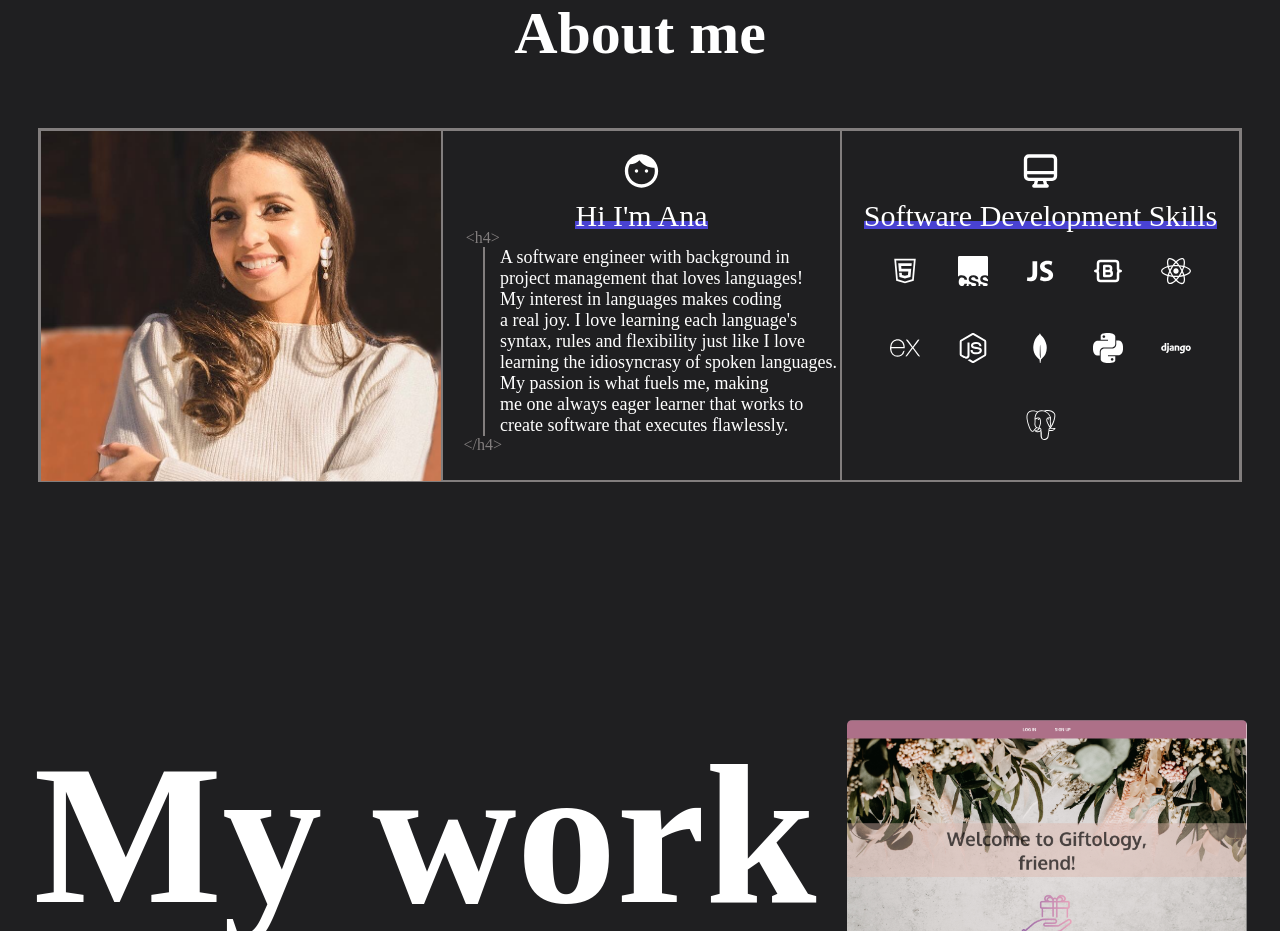
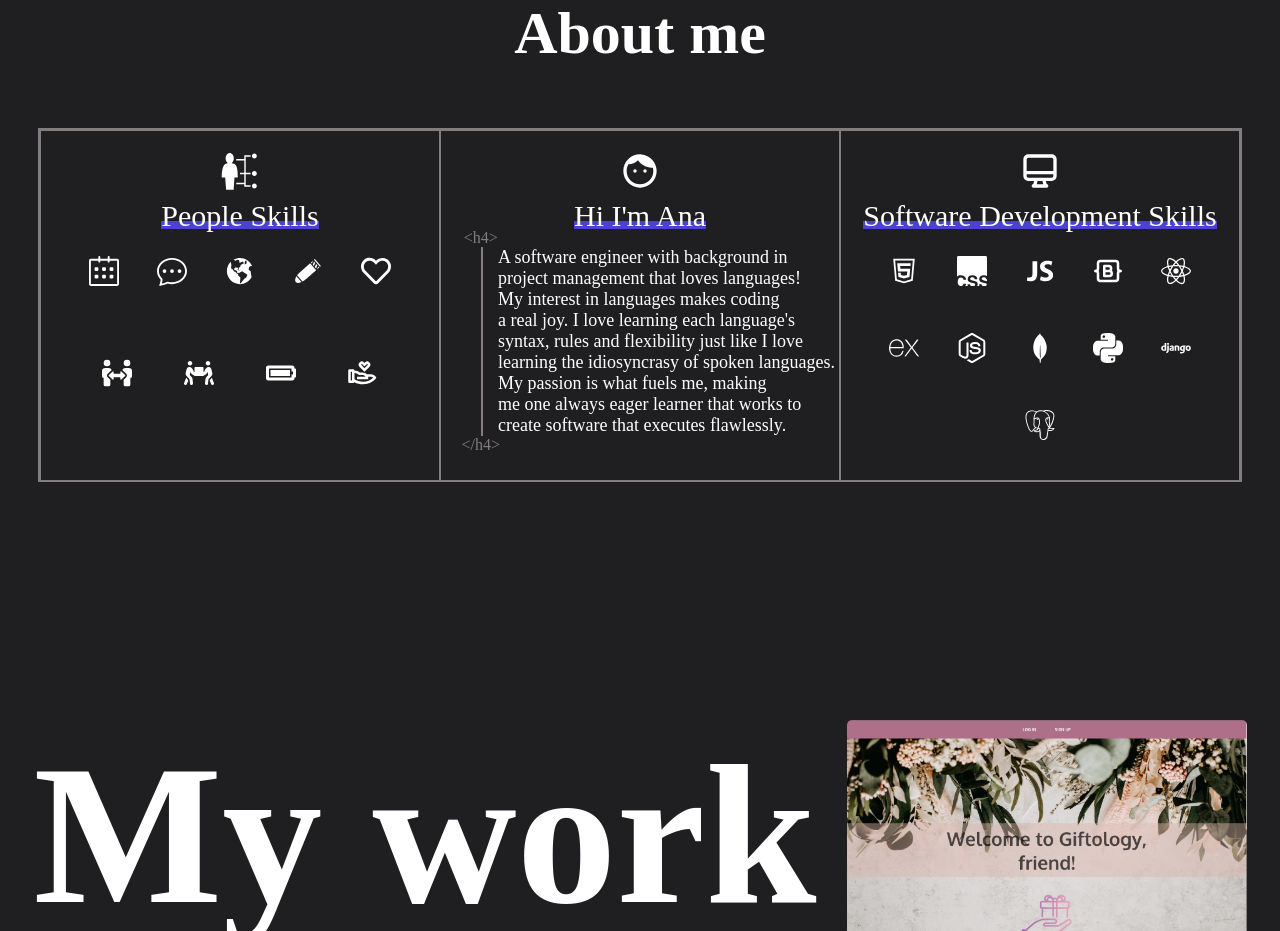
Before and after one commit to AWeidenkopf/portfolio-react, a React (Create React App) app: page / in a window 1280 px wide. Shown: the part 1180-2111 px from the top of the page. Built offline with nearby package versions, Linux system fonts and the light colour scheme.

Commit message:
update about section

```diff
--- a/src/Components/About/About.jsx
+++ b/src/Components/About/About.jsx
@@ -5,9 +5,16 @@ import { AiOutlineHtml5 } from 'react-icons/ai'
 import { SiCsswizardry } from 'react-icons/si'
 import { IoLogoJavascript } from 'react-icons/io'
 import { TbBrandBootstrap } from 'react-icons/tb'
-import { FaReact } from 'react-icons/fa'
+import { FaReact, FaRegHeart, FaPeopleArrows, FaPeopleCarry, FaBatteryFull} from 'react-icons/fa'
 import { SiExpress, SiNodedotjs, SiMongodb, SiPython, SiPostgresql } from 'react-icons/si'
 import { DiDjango } from 'react-icons/di'
+import { GiSkills } from 'react-icons/gi'
+import { SlCalender } from 'react-icons/sl'
+import { BsChatDots } from 'react-icons/bs'
+import { GiEarthAmerica, GiArtilleryShell } from 'react-icons/gi'
+import { RiHandHeartLine } from 'react-icons/ri'
+
+
 
 
 const About = () => {
@@ -16,7 +23,55 @@ const About = () => {
       <h2>About me</h2>
       <div className={styles.aboutContainer}>
         <div className={styles.innerContainer}>
-          <img src="/images/Ana-Weidenkopf.jpeg" alt="Ana Weidenkopf" />
+          <GiSkills className={styles.icon}/>
+          <p>People Skills</p>
+          <div className={styles.iconsDiv}>
+            <div className={styles.tooltip}>
+              <SlCalender size='30' />
+              <span className={styles.tooltiptext}>Planning</span>
+            </div>
+            <div className={styles.tooltip}>
+              <BsChatDots size='30' />
+              <span className={styles.tooltiptext}>Communication</span>
+            </div>
+            <div className={styles.tooltip}>
+              <GiEarthAmerica size='30' />
+              <span className={styles.tooltiptext}>Diplomacy</span>
+            </div>
+            <div className={styles.tooltip}>
+              <GiArtilleryShell size='30' />
+              <span className={styles.tooltiptext}>Creativity</span>
+            </div>
+            <div className={styles.tooltip}>
+              <FaRegHeart size='30' />
+              <span className={styles.tooltiptext}>Passion</span>
+            </div>
+            <div className={styles.tooltip}>
+              <FaPeopleArrows size='30' />
+              <span className={styles.tooltiptext}>Social Assertiveness</span>
+            </div>
+            <div className={styles.tooltip}>
+              <FaPeopleCarry size='30' />
+              <span className={styles.tooltiptext}>Team Work</span>
+            </div>
+            <div className={styles.tooltip}>
+              <FaBatteryFull size='30' />
+              <span className={styles.tooltiptext}>Self-motivation</span>
+            </div>
+            <div className={styles.tooltip}>
+              <RiHandHeartLine size='30' />
+              <span className={styles.tooltiptext}>Conflict resolution</span>
+            </div>
+            {/* <div className={styles.tooltip}>
+              <DiDjango size='30' />
+              <span className={styles.tooltiptext}>Django</span>
+            </div>
+            <div className={styles.tooltip}>
+              <SiPostgresql size='30' />
+              <span className={styles.tooltiptext}>PostgreSQL</span>
+            </div> */}
+          </div>
+          {/* <img src="/images/Ana-Weidenkopf.jpeg" alt="Ana Weidenkopf" /> */}
 
 
         </div>
```
